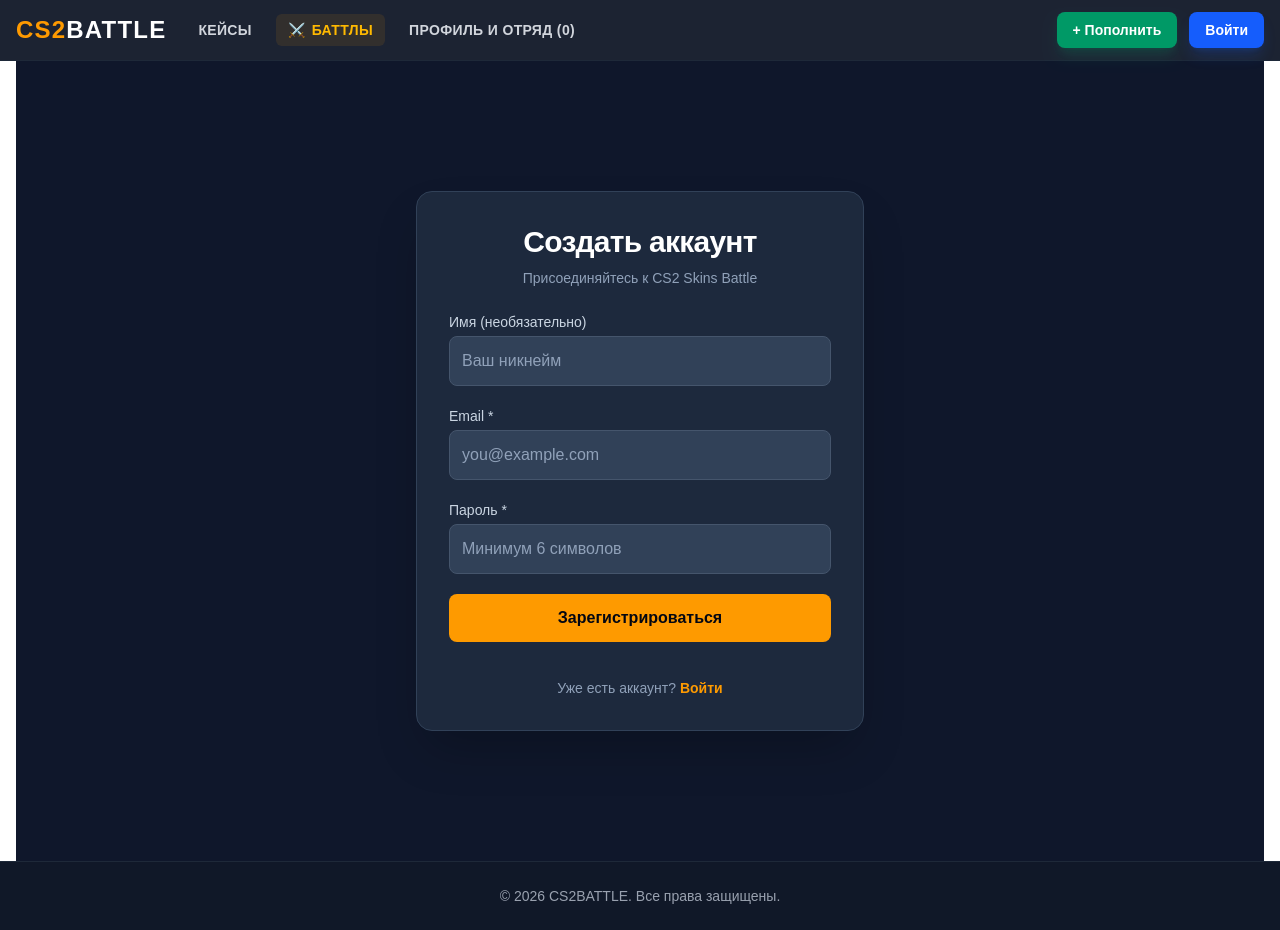
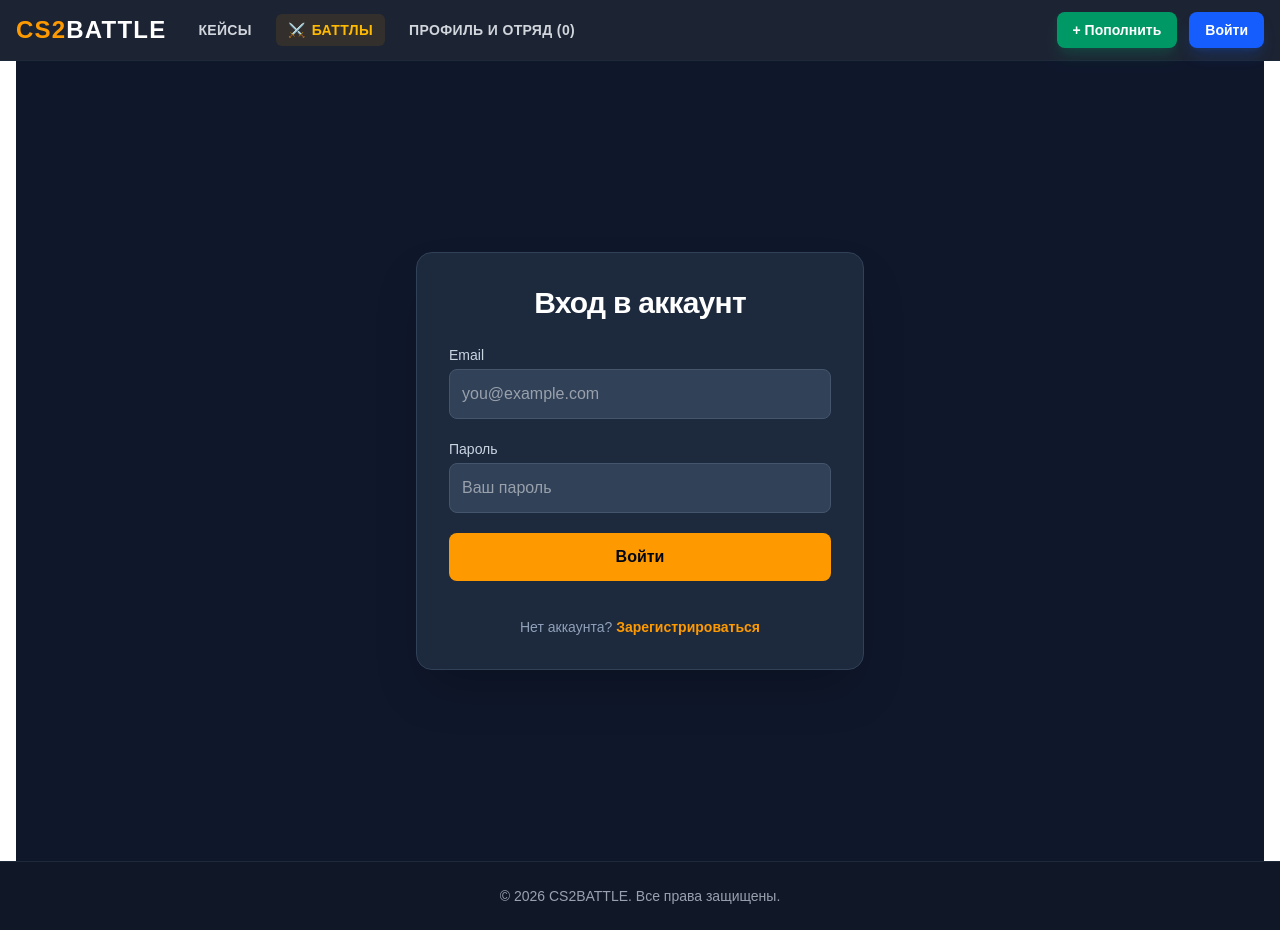
Before and after one commit to liossakumaku-arch/CS2_skinsbattle, a Next.js app in the folder web-app/: page /login in a window 1280 px wide. Built offline with nearby package versions, Linux system fonts and the light colour scheme.

Commit message:
починили трабл что страницы логина и регистрации были одинаковыми(плохо обьеденили версии и вот казус)

```diff
--- a/web-app/app/login/page.tsx
+++ b/web-app/app/login/page.tsx
@@ -1,48 +1,37 @@
 "use client";
 
 import { useState } from "react";
+import { signIn } from "next-auth/react";
 import { useRouter } from "next/navigation";
 import Link from "next/link";
 
-export default function RegisterPage() {
+export default function LoginPage() {
   const router = useRouter();
-  const [name, setName] = useState("");
   const [email, setEmail] = useState("");
   const [password, setPassword] = useState("");
   const [error, setError] = useState("");
-  const [success, setSuccess] = useState("");
   const [isLoading, setIsLoading] = useState(false);
 
   const handleSubmit = async (e: React.FormEvent) => {
     e.preventDefault();
     setError("");
-    setSuccess("");
     setIsLoading(true);
 
     try {
-      // Отправляем данные на наш API-роут
-      const res = await fetch("/api/register", {
-        method: "POST",
-        headers: { "Content-Type": "application/json" },
-        body: JSON.stringify({ name, email, password }),
+      const res = await signIn("credentials", {
+        email,
+        password,
+        redirect: false, // Отключаем авто-редирект, чтобы показать ошибку, если она есть
       });
 
-      const data = await res.json();
-
-      if (!res.ok) {
-        // Если сервер вернул ошибку (например, "Пользователь уже существует")
-        throw new Error(data.error || "Что-то пошло не так");
+      if (res?.error) {
+        setError("Неверный email или пароль");
+      } else {
+        router.push("/");
+        router.refresh();
       }
-
-      setSuccess("Аккаунт успешно создан! Перенаправление на вход...");
-
-      // Через 2 секунды перекидываем на страницу логина
-      setTimeout(() => {
-        router.push("/login");
-      }, 2000);
-
-    } catch (err: any) {
-      setError(err.message);
+    } catch (err) {
+      setError("Произошла ошибка при входе");
     } finally {
       setIsLoading(false);
     }
@@ -52,72 +41,51 @@ export default function RegisterPage() {
     <div className="flex min-h-screen items-center justify-center bg-slate-900 text-white p-4">
       <form onSubmit={handleSubmit} className="w-full max-w-md space-y-5 rounded-2xl bg-slate-800 p-8 shadow-2xl border border-slate-700">
         <div className="text-center mb-6">
-          <h1 className="text-3xl font-extrabold tracking-tight">Создать аккаунт</h1>
-          <p className="text-sm text-slate-400 mt-2">Присоединяйтесь к CS2 Skins Battle</p>
+          <h1 className="text-3xl font-extrabold tracking-tight">Вход в аккаунт</h1>
         </div>
 
-        {/* Блок ошибки */}
         {error && (
           <div className="rounded-lg bg-red-500/10 p-3 text-sm text-red-400 border border-red-500/20 text-center">
             {error}
           </div>
         )}
 
-        {/* Блок успеха */}
-        {success && (
-          <div className="rounded-lg bg-green-500/10 p-3 text-sm text-green-400 border border-green-500/20 text-center">
-            {success}
-          </div>
-        )}
-
         <div>
-          <label className="block text-sm font-medium mb-1 text-slate-300">Имя (необязательно)</label>
-          <input
-            type="text"
-            value={name}
-            onChange={(e) => setName(e.target.value)}
-            className="w-full rounded-lg border border-slate-600 bg-slate-700 p-3 text-white placeholder-slate-400 focus:outline-none focus:ring-2 focus:ring-amber-500 transition"
-            placeholder="Ваш никнейм"
-          />
-        </div>
-
-        <div>
-          <label className="block text-sm font-medium mb-1 text-slate-300">Email *</label>
+          <label className="block text-sm font-medium mb-1 text-slate-300">Email</label>
           <input
             type="email"
             value={email}
             onChange={(e) => setEmail(e.target.value)}
             required
-            className="w-full rounded-lg border border-slate-600 bg-slate-700 p-3 text-white placeholder-slate-400 focus:outline-none focus:ring-2 focus:ring-amber-500 transition"
+            className="w-full rounded-lg border border-slate-600 bg-slate-700 p-3 text-white focus:outline-none focus:ring-2 focus:ring-amber-500"
             placeholder="you@example.com"
           />
         </div>
 
         <div>
-          <label className="block text-sm font-medium mb-1 text-slate-300">Пароль *</label>
+          <label className="block text-sm font-medium mb-1 text-slate-300">Пароль</label>
           <input
             type="password"
             value={password}
             onChange={(e) => setPassword(e.target.value)}
             required
-            minLength={6}
-            className="w-full rounded-lg border border-slate-600 bg-slate-700 p-3 text-white placeholder-slate-400 focus:outline-none focus:ring-2 focus:ring-amber-500 transition"
-            placeholder="Минимум 6 символов"
+            className="w-full rounded-lg border border-slate-600 bg-slate-700 p-3 text-white focus:outline-none focus:ring-2 focus:ring-amber-500"
+            placeholder="Ваш пароль"
           />
         </div>
 
         <button
           type="submit"
           disabled={isLoading}
-          className="w-full rounded-lg bg-amber-500 py-3 font-bold text-gray-950 hover:bg-amber-400 transition disabled:opacity-50 disabled:cursor-not-allowed"
+          className="w-full rounded-lg bg-amber-500 py-3 font-bold text-gray-950 hover:bg-amber-400 transition disabled:opacity-50"
         >
-          {isLoading ? "Создание..." : "Зарегистрироваться"}
+          {isLoading ? "Вход..." : "Войти"}
         </button>
 
         <p className="text-center text-sm text-slate-400 pt-4">
-          Уже есть аккаунт?{" "}
-          <Link href="/login" className="text-amber-500 hover:text-amber-400 font-semibold transition">
-            Войти
+          Нет аккаунта?{" "}
+          <Link href="/register" className="text-amber-500 hover:text-amber-400 font-semibold transition">
+            Зарегистрироваться
           </Link>
         </p>
       </form>
--- a/web-app/app/register/page.tsx
+++ b/web-app/app/register/page.tsx
@@ -1,7 +1,6 @@
-"use client";
+'use client';
 
 import { useState } from "react";
-import { signIn } from "next-auth/react";
 import { useRouter } from "next/navigation";
 import Link from "next/link";
 
```
